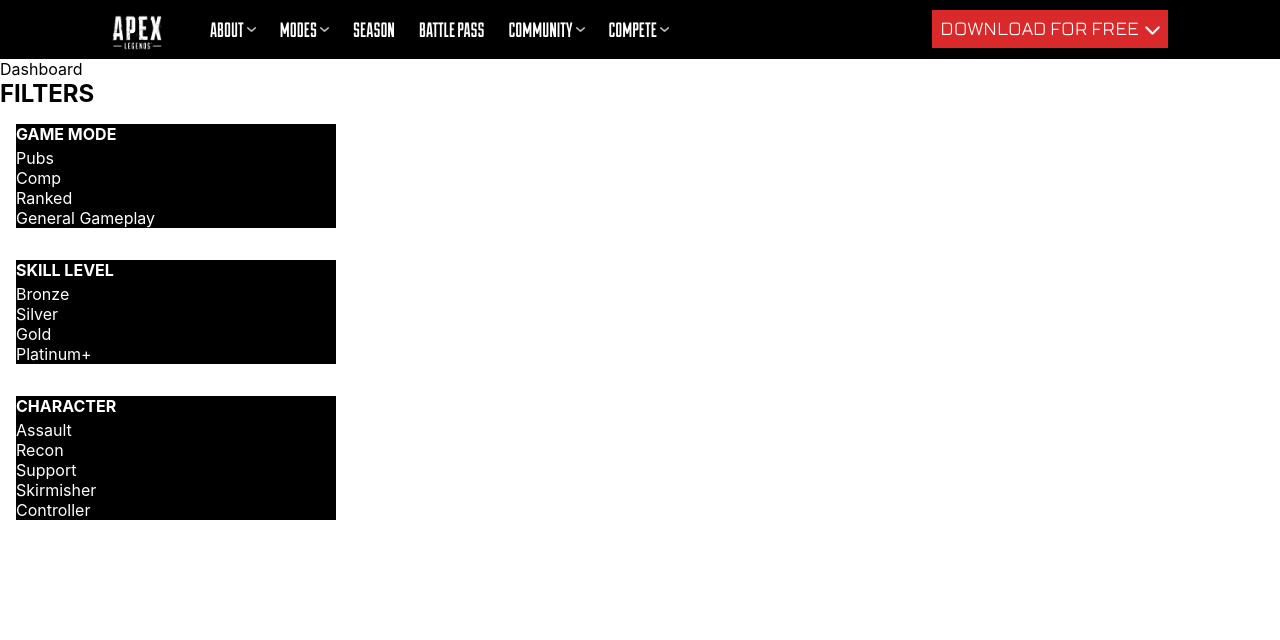
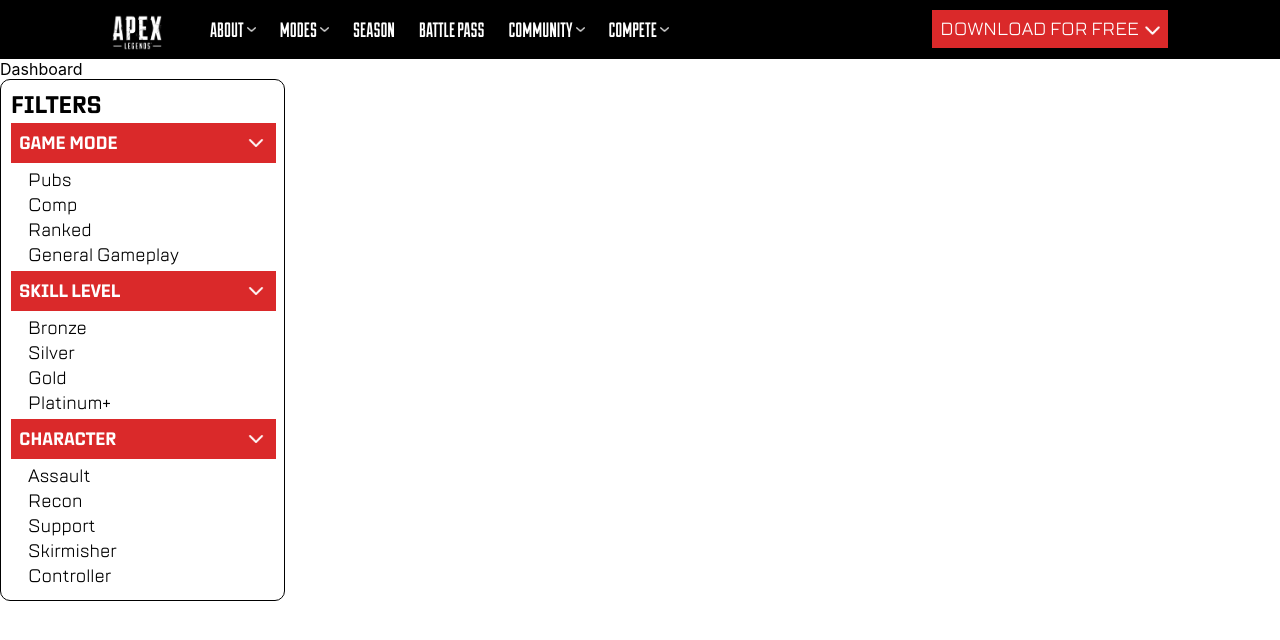
Before and after one commit to pichsophaneatdy/Apex_Legends_Mentor_Connect, a React (Create React App) app: page /dashboard in a window 1280 px wide. Shown: the top 640 px of the page. Built offline with nearby package versions, Linux system fonts and the light colour scheme.

Commit message:
layout and styling for filter bar

```diff
--- a/src/Components/FilterNav/FilterNav.jsx
+++ b/src/Components/FilterNav/FilterNav.jsx
@@ -1,5 +1,6 @@
 import "./FilterNav.scss";
 import ChevronRight from "../../Assets/Icons/chevron_right-24px-grey.svg";
+import ChevronUp from "../../Assets/Icons/chevron-up.png";
 import { useState } from "react";
 
 function FilterNav({
@@ -63,7 +64,13 @@
       <section className="filter__option">
         <section className="filter__info" onClick={handleShowMode}>
           <h1 className="filter__text">GAME MODE</h1>
-          <img className="filter__icon" src={ChevronRight} alt="Drop" />
+          <img
+            className={
+              showMode ? "filter__icon filter__icon--dropdown" : "filter__icon"
+            }
+            src={ChevronUp}
+            alt="Drop"
+          />
         </section>
         <section
           className={
@@ -117,7 +124,13 @@
       <section className="filter__option">
         <section className="filter__info" onClick={handleShowSkill}>
           <h1 className="filter__text">SKILL LEVEL</h1>{" "}
-          <img className="filter__icon" src={ChevronRight} alt="Drop" />
+          <img
+            className={
+              showSkill ? "filter__icon filter__icon--dropdown" : "filter__icon"
+            }
+            src={ChevronUp}
+            alt="Drop"
+          />
         </section>
         <section
           className={
@@ -171,7 +184,15 @@
       <section className="filter__option">
         <section className="filter__info" onClick={handleShowCharacter}>
           <h1 className="filter__text">CHARACTER</h1>{" "}
-          <img className="filter__icon" src={ChevronRight} alt="Drop" />
+          <img
+            className={
+              showCharacter
+                ? "filter__icon filter__icon--dropdown"
+                : "filter__icon"
+            }
+            src={ChevronUp}
+            alt="Drop"
+          />
         </section>
         <section
           className={
--- a/src/Components/FilterNav/FilterNav.scss
+++ b/src/Components/FilterNav/FilterNav.scss
@@ -1,42 +1,68 @@
 @use "../../styles/global" as *;
 
 .filter {
+  font-family: "TTLakeRegular";
   display: flex;
   flex-direction: column;
+  width: 285px;
+  font-size: 18px;
+  border: 1px solid black;
+  border-radius: 10px;
+  padding: 8px 10px;
+
+  &__header {
+    font-size: 24px;
+    font-family: "TTLakeCondensedBold";
+    margin-bottom: 2px;
+  }
+  &__info {
+    display: flex;
+    width: 265px;
+    height: 40px;
+    padding: 0 8px;
+    background-color: $apexRed;
+  }
+  &__text {
+    font-family: "TTLakeCondensedBold";
+    align-self: center;
+  }
+
+  &__icon {
+    margin: auto 0 auto auto;
+    width: 24px;
+    height: 24px;
+    transform: rotate(90deg);
+    &--dropdown {
+      transform: rotate(180deg);
+    }
+  }
 
   &__option {
-    margin: 1rem;
-    width: 20rem;
-    background-color: black;
     color: white;
 
     cursor: pointer;
-    &:hover {
-      color: $apexRed;
-    }
   }
   &__dropdown {
-    width: 20rem;
-    background-color: black;
+    background-color: white;
+    color: black;
+    padding: 4px 0;
+
     &--hidden {
       display: none;
     }
   }
 
-  &__icon {
-    margin-left: auto;
-  }
-  &__info {
-    display: flex;
-  }
-
   &__element {
-    color: white;
+    padding: 0 8px;
+    margin: 0px 8px 0px 8px;
+    border: 1px solid white;
+    border-radius: 8px;
     &--active {
-      color: $apexRed;
+      border: 1px solid black;
+      background-color: rgba(101, 101, 101, 0.078);
     }
-    &:hover {
-      color: $apexRed;
-    }
+    // &:hover {
+    //   color: $apexRed;
+    // }
   }
 }
--- a/src/styles/_global.scss
+++ b/src/styles/_global.scss
@@ -19,3 +19,8 @@
   font-family: TTLakeRegular;
   src: url("./font/TT\ Lakes\ W05\ Regular-normal-400-100.ttf");
 }
+
+@font-face {
+  font-family: TTLakeCondensedBold;
+  src: url("./font/TT\ Lakes\ Neue\ Trial\ Condensed\ Bold.ttf");
+}
```
Also changed, not shown: src/Assets/Icons/chevron-up.png (added), src/styles/font/TT Lakes Neue Trial Condensed Bold.ttf (added).
